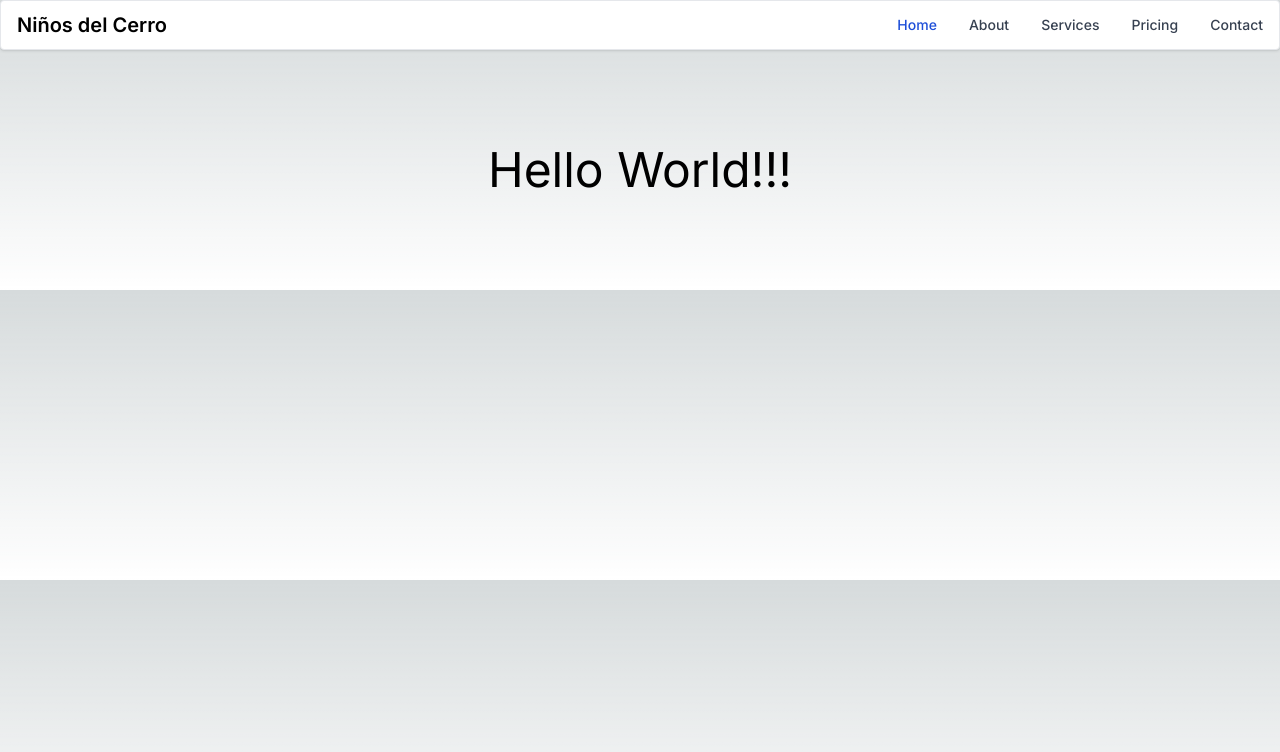
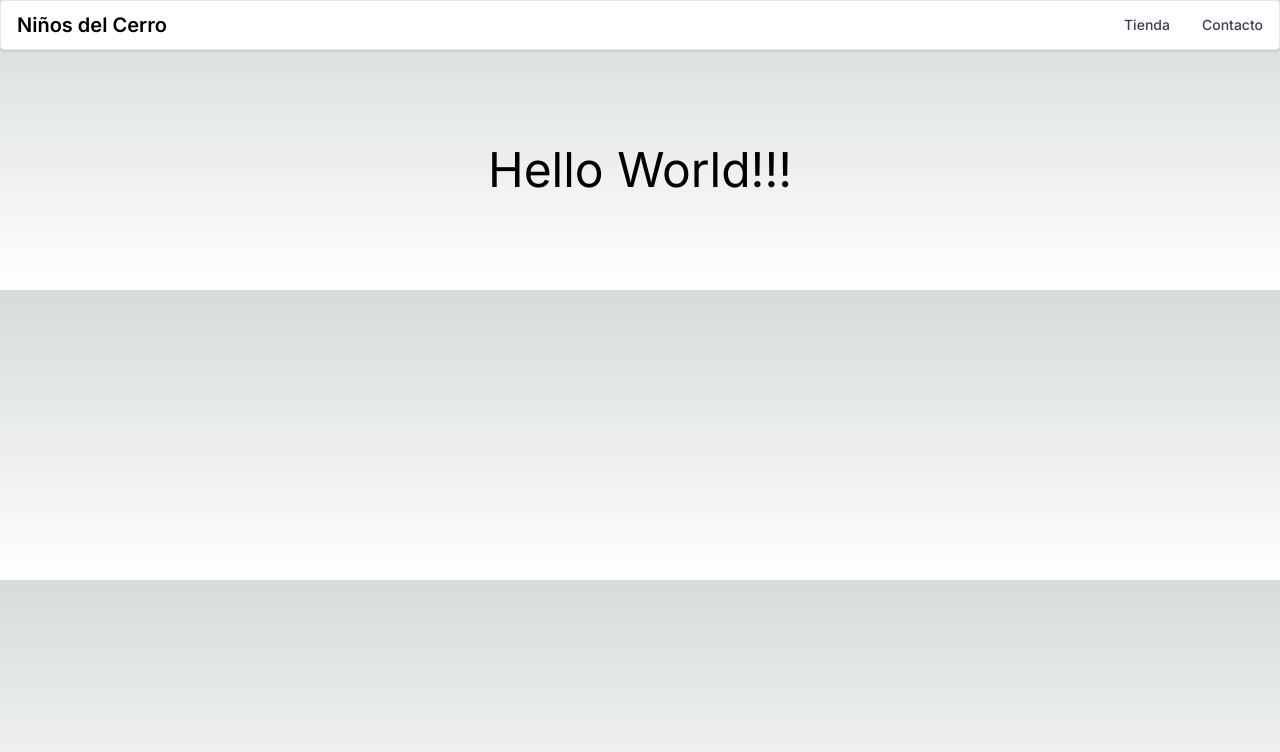
Before and after one commit to fVillaSymmes/NDC-Ecommerce, a Next.js app: page / in a window 1280 px wide. Shown: the top 752 px of the page. Built offline with nearby package versions, Linux system fonts and the light colour scheme.

Commit message:
Se elimina menuHamburguesa y se crea LinkActivo. Se logra dar con el funcionamiento del menu hamburguesa, pero requiere correcciones especificadas en comentarios en navbar.tsx

```diff
--- /dev/null
+++ b/src/components/LinkActivo/LinkActivo.tsx
@@ -0,0 +1,22 @@
+'use client'
+
+import Link from 'next/link'
+
+interface Props {
+    text: string
+}
+
+export const LinkActivo = ({ text }: Props) => {
+    return (
+        <>
+            <li>
+                <Link
+                    href='#'
+                    className='block py-2 pr-4 pl-3 text-gray-700 border-b border-gray-100 hover:bg-gray-50 md:hover:bg-transparent md:border-0 md:hover:text-blue-700 md:p-0 dark:text-gray-400 md:dark:hover:text-white dark:hover:bg-gray-700 dark:hover:text-white md:dark:hover:bg-transparent dark:border-gray-700'
+                >
+                    {text}
+                </Link>
+            </li>
+        </>
+    )
+}
--- a/src/components/menuHamburguesa/MenuHamburguesa.tsx
+++ /dev/null
@@ -1,11 +0,0 @@
-'use client'
-
-export const MenuHamburguesa = () => {
-    const menuToggle = document.getElementById('menu-toggle')
-    const mobileMenu = document.getElementById('mobile-menu')
-
-    menuToggle!.addEventListener('click', function () {
-        mobileMenu!.classList.toggle('hidden')
-    })
-    return <div>MenuHamburguesa</div>
-}
--- a/src/components/navbar/Navbar.tsx
+++ b/src/components/navbar/Navbar.tsx
@@ -1,4 +1,13 @@
+'use client'
+//Idealmente el navbar completo no debería ser use client. Solo los trocitos que así lo requieran
+import { useRef } from 'react'
+import { LinkActivo } from '../LinkActivo/LinkActivo'
+
+const navItems = [{ text: 'Tienda' }, { text: 'Contacto' }]
+
 export const Navbar = () => {
+    // Hay que determinar un tipo adecuado para el useRef aquí
+    const menuHamburguesa = useRef<any>(null)
     return (
         <nav className='bg-white border border-gray-200 dark:border-gray-700 px-2 sm:px-4 py-2.5 rounded dark:bg-gray-800 shadow'>
             <div className='container flex flex-wrap justify-between items-center mx-auto'>
@@ -13,6 +22,15 @@ export const Navbar = () => {
                         id='menu-toggle'
                         type='button'
                         className='inline-flex items-center p-2 ml-3 text-sm text-gray-500 rounded-lg hover:bg-gray-100 focus:outline-none focus:ring-2 focus:ring-gray-200 dark:text-gray-400 dark:hover:bg-gray-700 dark:focus:ring-gray-600 md:hidden'
+                        onClick={() =>
+                            // ¿Qué es este onClick funcional pero ordinarísimo?
+                            menuHamburguesa.current.className ==
+                            'w-full md:block md:w-auto hidden'
+                                ? (menuHamburguesa.current.className =
+                                      'w-full md:block md:w-auto')
+                                : (menuHamburguesa.current.className =
+                                      'w-full md:block md:w-auto hidden')
+                        }
                     >
                         <span className='sr-only'>Open main menu</span>
                         <svg
@@ -22,9 +40,9 @@ export const Navbar = () => {
                             stroke='currentColor'
                         >
                             <path
-                                stroke-linecap='round'
-                                stroke-linejoin='round'
-                                stroke-width='2'
+                                strokeLinecap='round'
+                                strokeLinejoin='round'
+                                strokeWidth='2'
                                 d='M4 6h16M4 12h16m-7 6h7'
                             />
                         </svg>
@@ -34,49 +52,13 @@ export const Navbar = () => {
                 <div
                     className='w-full md:block md:w-auto hidden'
                     id='mobile-menu'
+                    ref={menuHamburguesa}
+                    //Este ref es por ahora el trozo del código que me evita hacer el navbar 'use Server'
                 >
                     <ul className='flex flex-col mt-4 md:flex-row md:space-x-8 md:mt-0 md:text-sm md:font-medium'>
-                        <li>
-                            <a
-                                href='#'
-                                className='block py-2 pr-4 pl-3 text-white bg-blue-700 rounded md:bg-transparent md:text-blue-700 md:p-0 dark:text-white'
-                                aria-current='page'
-                            >
-                                Home
-                            </a>
-                        </li>
-                        <li>
-                            <a
-                                href='#'
-                                className='block py-2 pr-4 pl-3 text-gray-700 border-b border-gray-100 hover:bg-gray-50 md:hover:bg-transparent md:border-0 md:hover:text-blue-700 md:p-0 dark:text-gray-400 md:dark:hover:text-white dark:hover:bg-gray-700 dark:hover:text-white md:dark:hover:bg-transparent dark:border-gray-700'
-                            >
-                                About
-                            </a>
-                        </li>
-                        <li>
-                            <a
-                                href='#'
-                                className='block py-2 pr-4 pl-3 text-gray-700 border-b border-gray-100 hover:bg-gray-50 md:hover:bg-transparent md:border-0 md:hover:text-blue-700 md:p-0 dark:text-gray-400 md:dark:hover:text-white dark:hover:bg-gray-700 dark:hover:text-white md:dark:hover:bg-transparent dark:border-gray-700'
-                            >
-                                Services
-                            </a>
-                        </li>
-                        <li>
-                            <a
-                                href='#'
-                                className='block py-2 pr-4 pl-3 text-gray-700 border-b border-gray-100 hover:bg-gray-50 md:hover:bg-transparent md:border-0 md:hover:text-blue-700 md:p-0 dark:text-gray-400 md:dark:hover:text-white dark:hover:bg-gray-700 dark:hover:text-white md:dark:hover:bg-transparent dark:border-gray-700'
-                            >
-                                Pricing
-                            </a>
-                        </li>
-                        <li>
-                            <a
-                                href='#'
-                                className='block py-2 pr-4 pl-3 text-gray-700 hover:bg-gray-50 md:hover:bg-transparent md:border-0 md:hover:text-blue-700 md:p-0 dark:text-gray-400 md:dark:hover:text-white dark:hover:bg-gray-700 dark:hover:text-white md:dark:hover:bg-transparent'
-                            >
-                                Contact
-                            </a>
-                        </li>
+                        {navItems.map((navItem) => (
+                            <LinkActivo key={navItem.text} {...navItem} />
+                        ))}
                     </ul>
                 </div>
             </div>
```
